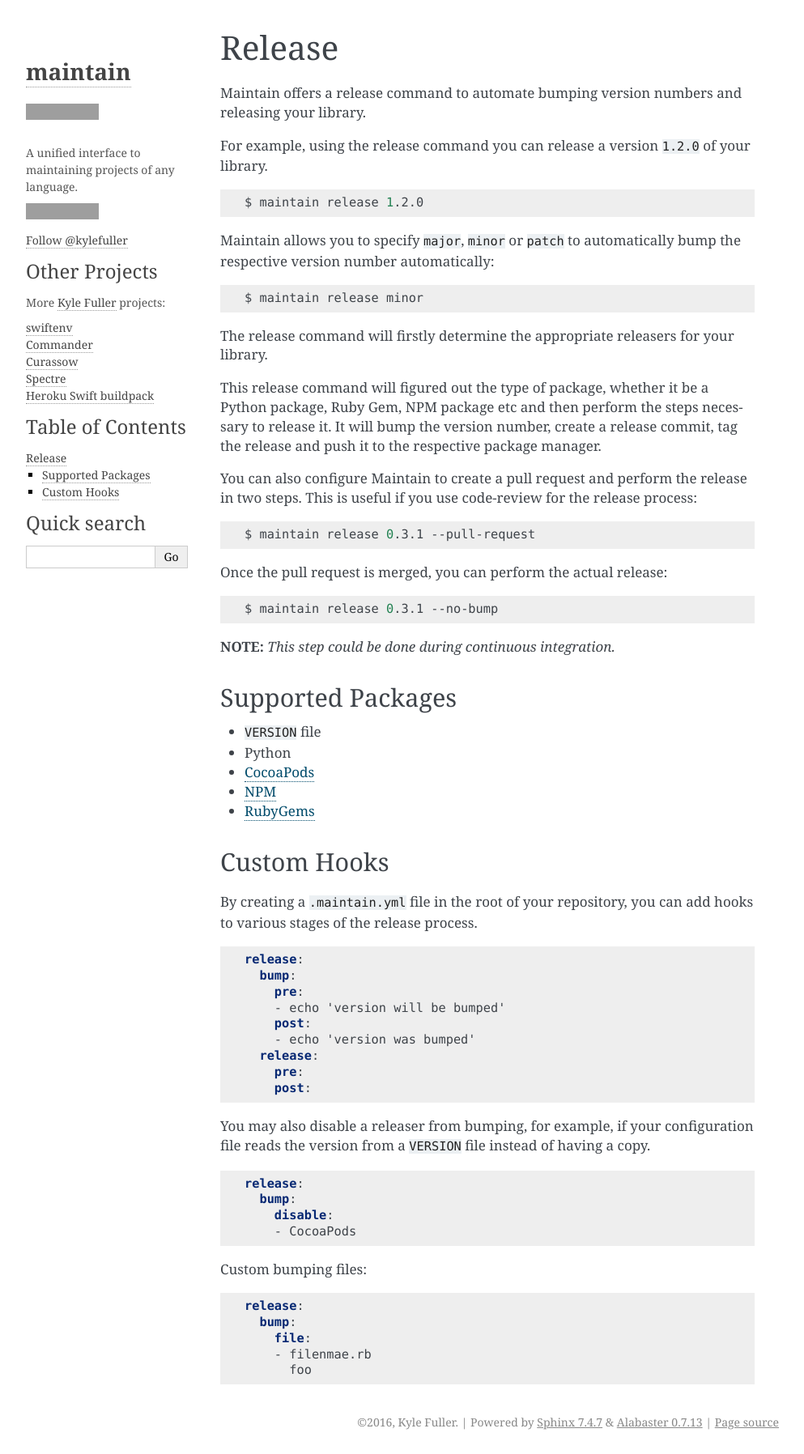
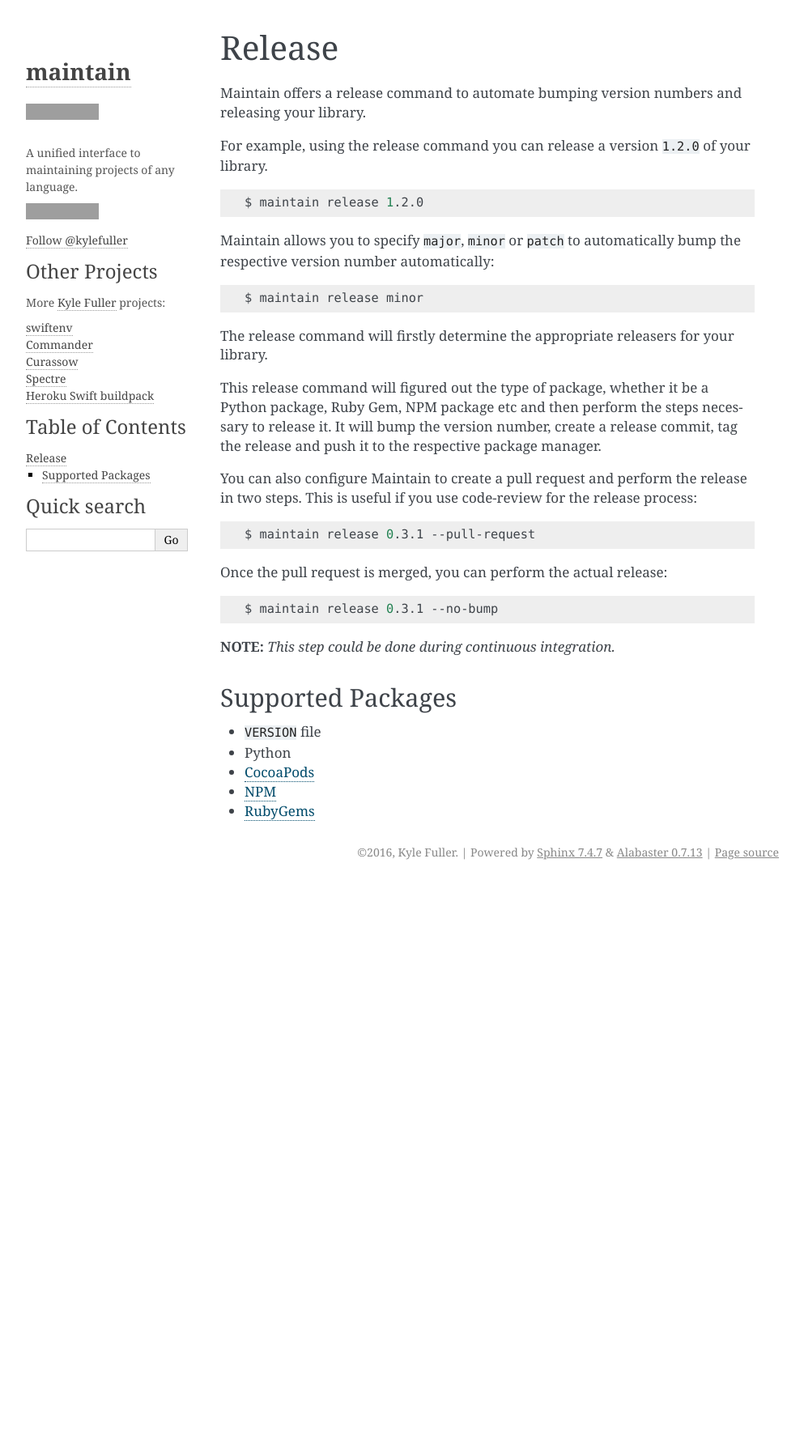
Before and after one commit to kylef/maintain, a Sphinx documentation site: the page built from docs/release/index.md, in a window 1280 px wide. Shown: the whole page at 81% size, without its empty margins (148-1141 px from the left). Built offline with Sphinx 7.4.7, drawn with Linux system fonts in a browser that asks for light colours; comment, search, counter and statistics services are not loaded; after the commit the page ends 1092 px from its top, so only the background shows below that; grey boxes are pictures that could not be loaded.

Commit message:
docs: Document hooks releaser

````diff
--- a/docs/index.rst
+++ b/docs/index.rst
@@ -57,6 +57,7 @@
 .. toctree::
    :maxdepth: 1
 
+   release/hooks
    release/git
    release/github
    release/version-file
--- a/docs/release/index.md
+++ b/docs/release/index.md
@@ -49,41 +49,3 @@
 - [CocoaPods](https://cocoapods.org)
 - [NPM](https://www.npmjs.com)
 - [RubyGems](https://rubygems.org)
-
-#### Custom Hooks
-
-By creating a `.maintain.yml` file in the root of your repository, you can add
-hooks to various stages of the release process.
-
-```yaml
-release:
-  bump:
-    pre:
-    - echo 'version will be bumped'
-    post:
-    - echo 'version was bumped'
-  release:
-    pre:
-    post:
-```
-
-You may also disable a releaser from bumping, for example, if your
-configuration file reads the version from a `VERSION` file instead of having a
-copy.
-
-```yaml
-release:
-  bump:
-    disable:
-    - CocoaPods
-```
-
-Custom bumping files:
-
-```yaml
-release:
-  bump:
-    file:
-    - filenmae.rb
-      foo
-```
````
Also changed, not shown: docs/release/hooks.md (added, +19 -0 lines).
